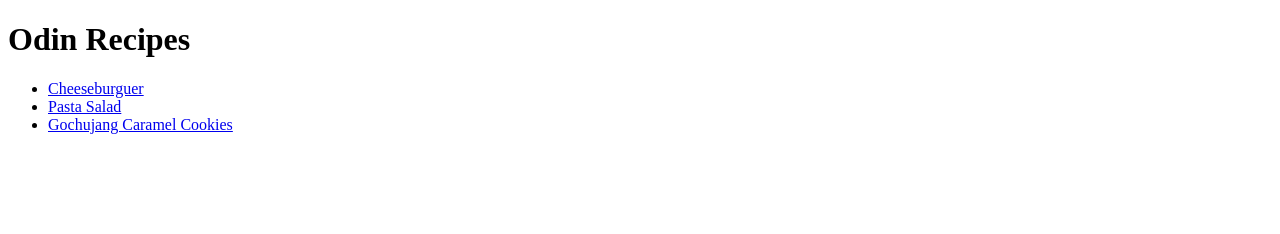
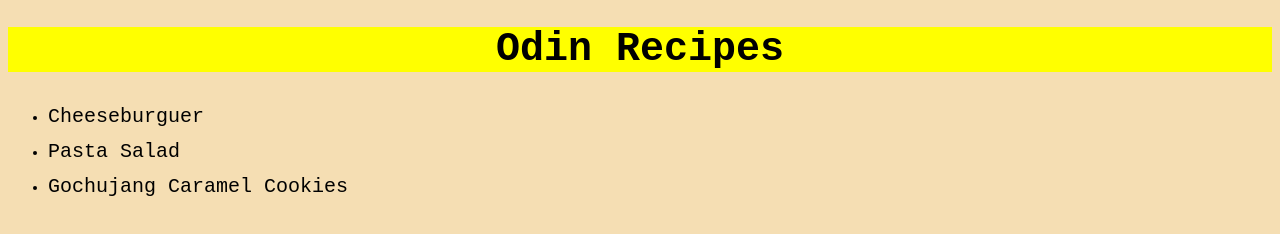
Before and after one commit to Santiago956/odin-recipes, a plain HTML site: page index.html in a window 1280 px wide. Drawn offline with Linux system fonts and the light colour scheme.

Commit message:
CSS formatting added

```diff
--- a/index.html
+++ b/index.html
@@ -1,8 +1,9 @@
 <!DOCTYPE html>
 <html lang="en">
 <head>
+    <link rel="stylesheet" href="./style.css">
     <meta charset="utf-8">
-    <title></title>
+    <title>Recipes</title>
 </head>
 <body>
     <h1>Odin Recipes</h1>
--- /dev/null
+++ b/style.css
@@ -0,0 +1,20 @@
+* {
+    font-family: "Courier New", sans-serif;
+}
+
+body {
+    background-color: wheat;
+}
+
+h1 {
+    font-size: 40px;
+    text-align: center;
+    background-color: yellow;
+}
+
+a {
+    text-decoration: none;
+    color: black;
+    font-size: 20px;
+    line-height: 35px;
+}
```
